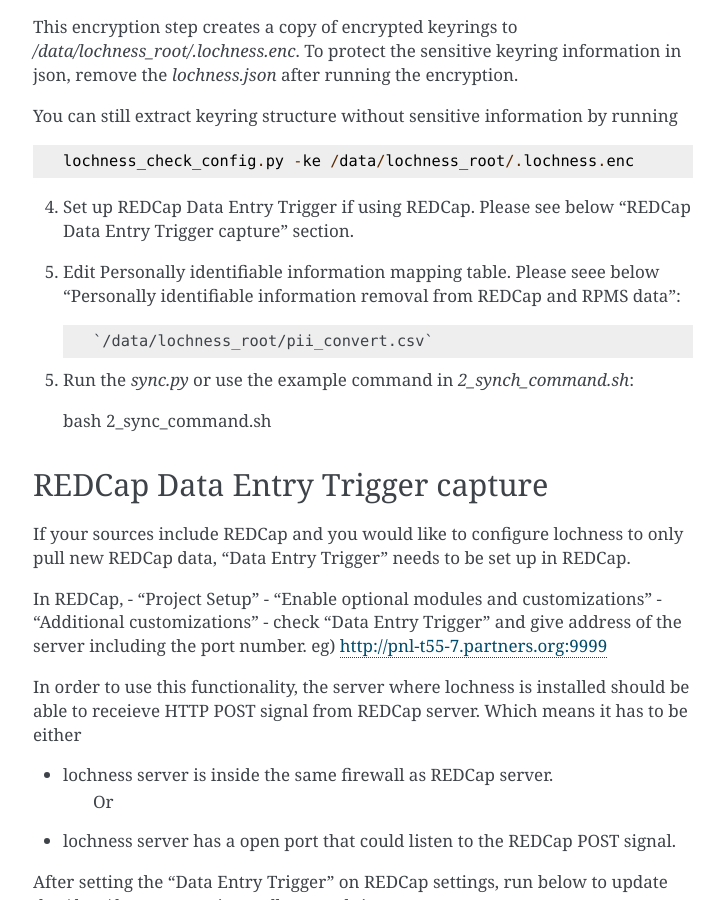
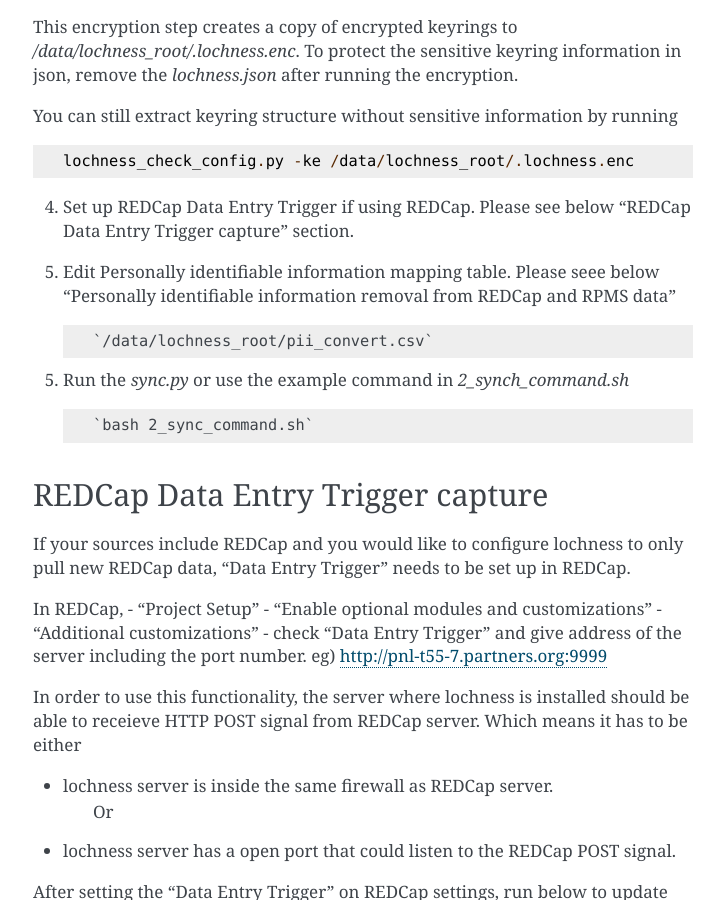
Before and after one commit to harvard-nrg/lochness, a Sphinx documentation site: the page built from docs/source/quick_start.rst, in a window 1280 px wide and 900 px high, scrolled down 2273 px. Shown: the whole window, without its empty margins (387-1111 px from the left). Built offline with Sphinx 7.4.7, drawn with Linux system fonts in a browser that asks for light colours.

Commit message:
docs: minor edits

```diff
--- a/docs/source/quick_start.rst
+++ b/docs/source/quick_start.rst
@@ -94,7 +94,7 @@
    automatically update the metadata files.
 
    Currently, lochness initializes the metadata using the following field names
-   in REDCap and RPMS. ::
+   in REDCap and RPMS.
 
 - `record_id1`: the record ID field name
 - `Consent`: the field name of the consent date
@@ -128,14 +128,14 @@
 
 
 5. Edit Personally identifiable information mapping table. Please seee below
-   "Personally identifiable information removal from REDCap and RPMS data"::
+   "Personally identifiable information removal from REDCap and RPMS data" ::
 
     `/data/lochness_root/pii_convert.csv`
 
 
-5. Run the `sync.py` or use the example command in `2_synch_command.sh`::
+5. Run the `sync.py` or use the example command in `2_synch_command.sh` ::
 
-   bash 2_sync_command.sh
+   `bash 2_sync_command.sh`
 
 
 REDCap Data Entry Trigger capture
```
Also changed, not shown: 1 other file.
